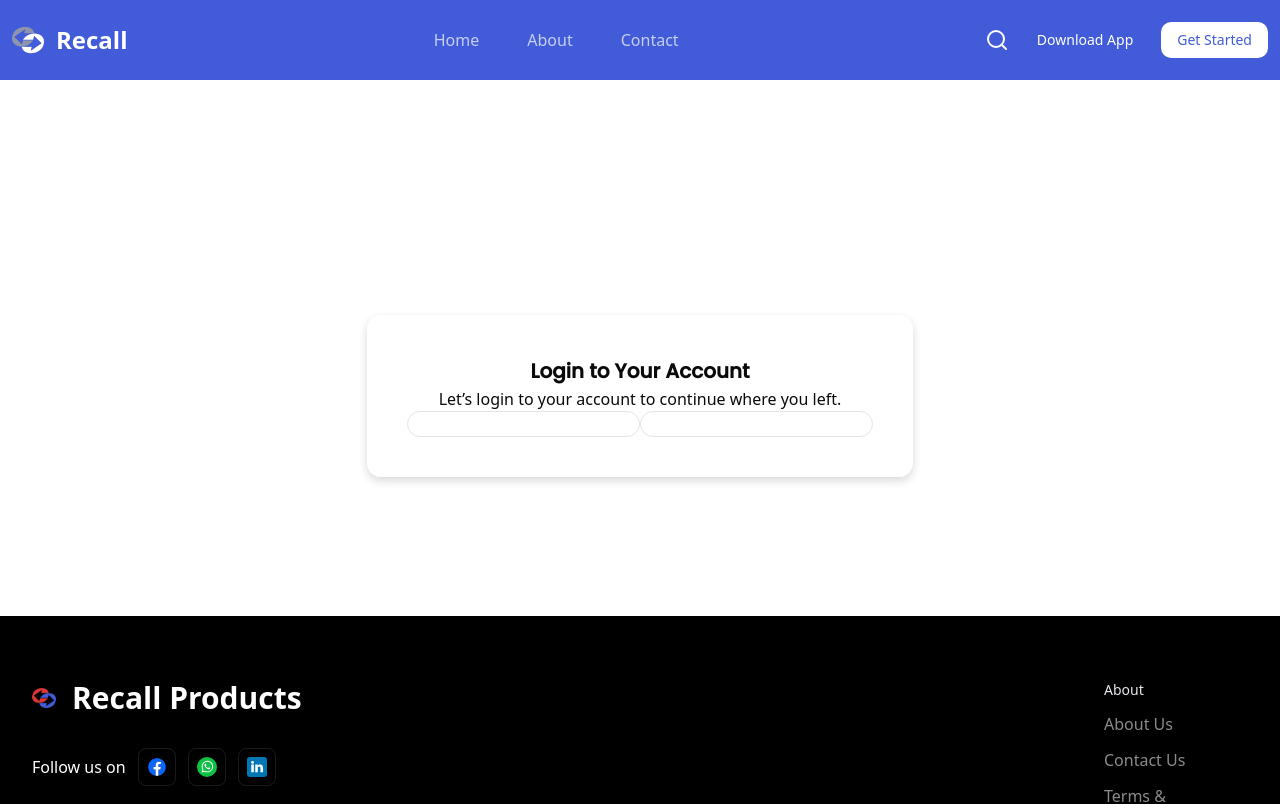
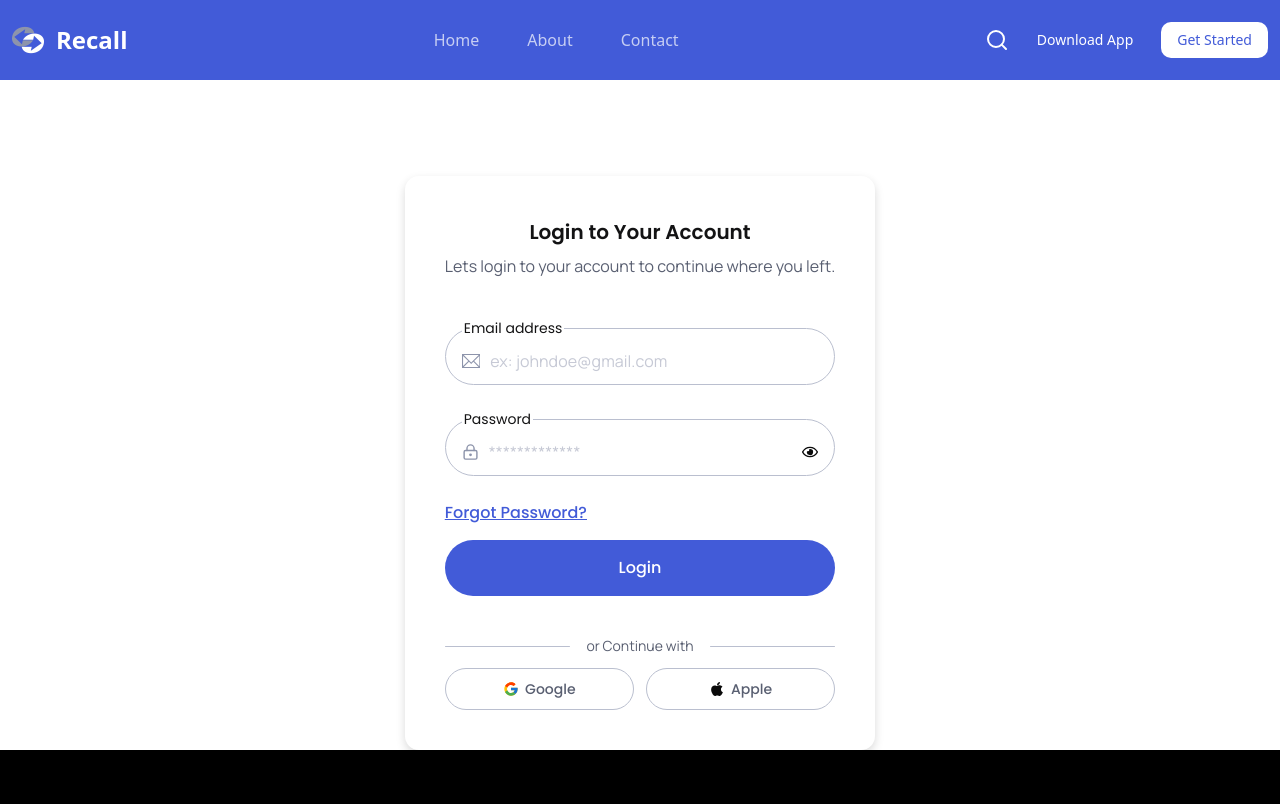
Before and after one commit to abjabbaragrncy/recall-app, a Next.js app: page /login in a window 1280 px wide. Shown: the top 804 px of the page. Built offline with nearby package versions, Linux system fonts and the light colour scheme.

Commit message:
add login page

```diff
--- a/package.json
+++ b/package.json
@@ -17,6 +17,7 @@
     "next-auth": "^5.0.0-beta.28",
     "react": "^19.0.0",
     "react-dom": "^19.0.0",
+    "react-icons": "^5.5.0",
     "tailwind-merge": "^3.3.1"
   },
   "devDependencies": {
--- a/src/Font/Font.ts
+++ b/src/Font/Font.ts
@@ -1,5 +1,16 @@
-import { Poppins } from "next/font/google";
+import { Manrope, Poppins } from "next/font/google";
+
 export const poppins = Poppins({
-  weight: ["400", "500"],
+  weight: ["400", "500", "600", "700", "800", "900"],
   subsets: ["latin"],
 });
+
+export const manrope = Manrope({
+  weight: ["400", "500", "600", "700", "800"],
+  subsets: ["latin"],
+});
+
+// export const roboto_flex = Roboto_Flex({
+//   weight: ["400", "500", "600", "700", "800"],
+//   subsets: ["latin"],
+// });
--- a/src/app/globals.css
+++ b/src/app/globals.css
@@ -3,11 +3,12 @@
 
 @custom-variant dark (&:is(.dark *));
 
-@theme inline {
+@theme {
   --color-Primary: var(--primary-bg);
   --color-BlackBg: #131314;
   --color-Subtitle: #595f71;
   --color-Inactive: #8d94ab;
+  --color-borderColor: #babfcf;
   --color-background: var(--background);
   --color-foreground: var(--foreground);
   --font-sans: var(--font-geist-sans);
--- a/src/app/layout.tsx
+++ b/src/app/layout.tsx
@@ -3,13 +3,10 @@ import "./globals.css";
 import Navbar from "@/components/Navbar";
 import Footer from "@/components/Footer";
 
-
 export const metadata: Metadata = {
   title: "Recall",
   description: "A modern, open-source, and self-hosted note-taking app.",
 };
-
-
 
 export default function RootLayout({
   children,
@@ -18,9 +15,7 @@ export default function RootLayout({
 }>) {
   return (
     <html lang="en">
-      <body
-      // className={`${geistSans.variable} ${geistMono.className} antialiased`}
-      >
+      <body>
         <header>
           <Navbar />
         </header>
--- a/src/app/login/page.tsx
+++ b/src/app/login/page.tsx
@@ -1,32 +1,81 @@
-"use client"
+"use client";
 
-import { poppins } from "@/Font/font";
-
-
+import Social from "@/components/Social";
+import { manrope, poppins } from "@/Font/font";
+import Link from "next/link";
+import { useState } from "react";
+import { FaRegEye, FaRegEyeSlash } from "react-icons/fa";
+import { LuLockKeyhole } from "react-icons/lu";
+import { TfiEmail } from "react-icons/tfi";
 
 export default function LoginPage() {
+  const [showPassword, setShowPassword] = useState<boolean>(false);
+  const handleSubmit = (e) => {
+    e.preventDefault();
+  };
   return (
     <section className="flex items-center justify-center pt-20 min-h-[65vh]">
-      <div className="text-center p-10 rounded-xl shadow-[0px_4px_10px_0px_rgba(0,0,0,0.15)] sha">
-        {/* className={`${poppins.className} `} */}
-        <h2 className={`font-semibold text-xl leading-8 ${poppins.className}`}>
+      <div className=" p-10 rounded-xl shadow-[0px_4px_10px_0px_rgba(0,0,0,0.15)] space-y-10">
+        <div className="space-y-1.5 text-center">
+          <h2
+            className={`font-semibold text-xl leading-8 text-[#131314] ${poppins.className}`}
+          >
             Login to Your Account
           </h2>
-        <p>Let’s login to your account to continue where you left.</p>
-        <form action="">
+
+          <p className={`text-Subtitle leading-6 ${manrope.className}`}>
+            Lets login to your account to continue where you left.
+          </p>
+        </div>
+        <form className="space-y-6" action="#" onSubmit={handleSubmit}>
+          <fieldset className="border border-borderColor px-4 py-3 rounded-4xl flex items-center  gap-2.5">
+            <legend
+              className={`text-BlackBg px-0.5 text-sm leading-5 ${poppins.className}`}
+            >
+              Email address
+            </legend>
+            <TfiEmail className="text-Inactive text-xl font-bold" />
             <input
               type="email"
               name="email"
               id=""
-            className="border rounded-full"
+              placeholder="ex: johndoe@gmail.com"
+              className={`w-full border-none focus:outline-none focus:border-none ${manrope.className} text-Inactive leading-5.5 tracking-[0.07px]`}
             />
+          </fieldset>
+          <fieldset className="border border-borderColor px-4 py-3 rounded-4xl flex items-center  gap-2.5">
+            <legend
+              className={`text-BlackBg px-0.5 text-sm leading-5 ${poppins.className}`}
+            >
+              Password
+            </legend>
+            <LuLockKeyhole className="text-Inactive text-xl font-bold" />
             <input
-            type="password"
+              type={showPassword ? "text" : "password"}
               name="password"
               id=""
-            className="border rounded-full"
+              placeholder="*************"
+              className={`w-full border-none focus:outline-none focus:border-none ${manrope.className} text-Inactive leading-5.5 tracking-[0.07px]`}
+            />
+            <button onClick={() => setShowPassword(!showPassword)}>
+              {showPassword ? <FaRegEyeSlash /> : <FaRegEye />}
+            </button>
+          </fieldset>
+
+          <Link href={"/"}>
+            <span
+              className={`${poppins.className} font-medium leading-5 underline  text-[#425BD8]`}
+            >
+              Forgot Password?
+            </span>
+          </Link>
+          <input
+            type="submit"
+            value="Login"
+            className={`${poppins.className} mt-4 font-medium leading-5 rounded-4xl px-2.5 py-4.5 bg-[#425BD8] text-white w-full`}
           />
         </form>
+        <Social />
       </div>
     </section>
   );
--- /dev/null
+++ b/src/components/Social.tsx
@@ -0,0 +1,38 @@
+import { manrope, poppins } from "@/Font/font";
+import React from "react";
+import { FaApple } from "react-icons/fa";
+import { FcGoogle } from "react-icons/fc";
+
+export default function Social() {
+  return (
+    <div className="space-y-3">
+      <h3 className="flex items-center w-full space-x-4">
+        <span className="flex-grow bg-[#BABFCF] rounded h-[1px]"></span>
+        <span
+          className={`${manrope.className} leading-5 text-[#595F71] text-sm`}
+        >
+          or Continue with
+        </span>
+        <span className="flex-grow bg-[#BABFCF] rounded h-[1px]"></span>
+      </h3>
+      <div className="grid grid-cols-2 justify-center items-center gap-3">
+        <button className="flex items-center justify-center gap-1.5 px-4 py-2.5 rounded-4xl border border-[#BABFCF]">
+          <FcGoogle />
+          <span
+            className={`${poppins.className} text-[#595F71] font-medium leading-5 text-sm `}
+          >
+            Google
+          </span>
+        </button>
+        <button className="flex items-center justify-center gap-1.5 px-4 py-2.5 rounded-4xl border border-[#BABFCF]">
+          <FaApple />
+          <span
+            className={`${poppins.className} text-[#595F71] font-medium leading-5 text-sm `}
+          >
+            Apple
+          </span>
+        </button>
+      </div>
+    </div>
+  );
+}
```
Also changed, not shown: 1 other file (tests, documents, lock files or other folders). Lines whose indentation alone changed are shown as unchanged.
